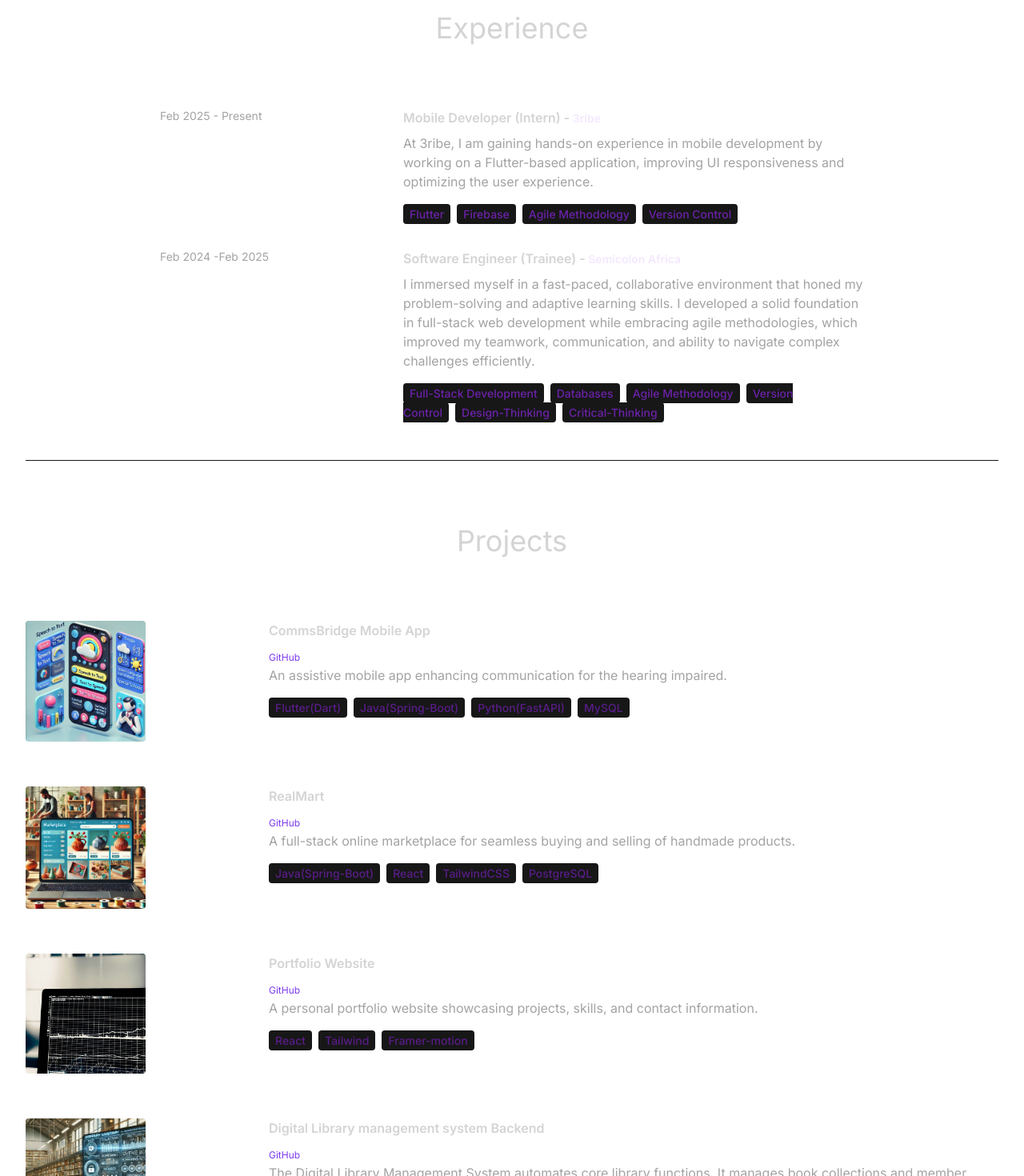
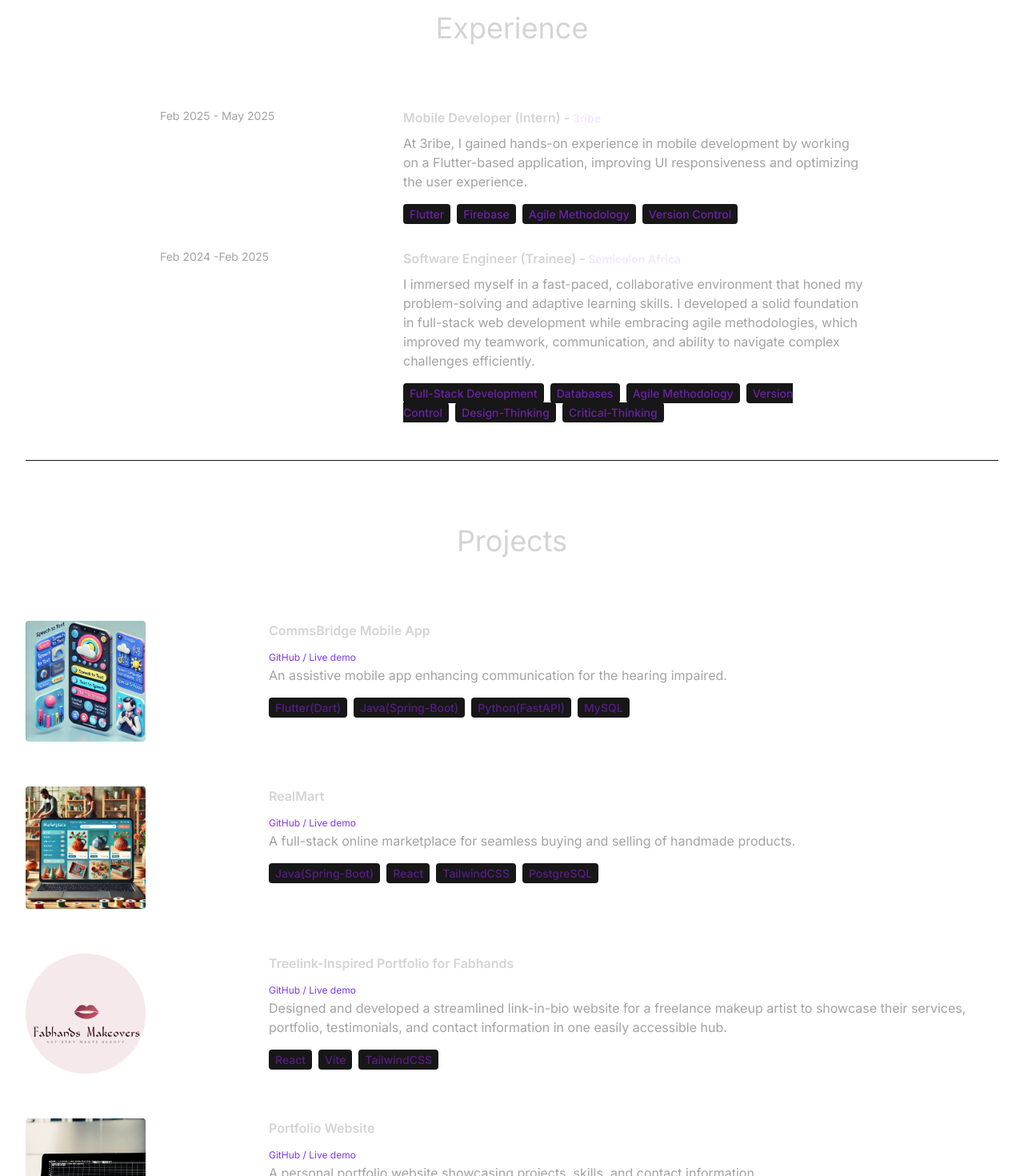
Before and after one commit to Tijanifareed/MyPortfolio, a React (Vite) app: page / in a window 1280 px wide. Shown: the part 2020-3490 px from the top of the page at 80% size. Built offline with nearby package versions, Linux system fonts and the light colour scheme.

Commit message:
updated cv

```diff
--- a/src/components/Projects.jsx
+++ b/src/components/Projects.jsx
@@ -34,7 +34,7 @@
                     className="w-full max-w-wl lg:w-3/4">
                          <h6 className="mb-2 font-semibold">{project.title}</h6>
                          <div>
-                         <a className="text-xs text-violet-600" href={project.github}>GitHub</a>
+                         <a className="text-xs text-violet-600" href={project.github}>GitHub / Live demo</a>
 
                          </div>
                          <p className="mb-4 text-neutral-400">{project.description}</p>
--- a/src/constants/index.js
+++ b/src/constants/index.js
@@ -2,6 +2,7 @@
 import project2 from "../assets/projects/project-2.png";
 import project3 from "../assets/projects/project-3.jpg";
 import project4 from "../assets/projects/project-4.png";
+import project5 from "../assets/projects/project-5.png"
 
 export const HERO_CONTENT = `I am a highly productive Software Engineer passionate about designing scalable, high-performance software solutions. I am proficient in Java, Python, JavaScript, and Dart, and experienced with frameworks and tools such as Spring Boot, React, and Flutter. I have strong knowledge in database management and version control, and am skilled in building secure REST APIs and implementing robust authentication protocols.`;
 
@@ -9,10 +10,10 @@
 
 export const EXPERIENCES = [
   {
-    year: "Feb 2025 - Present",
+    year: "Feb 2025 - May 2025",
     role: "Mobile Developer (Intern)",
     company: " 3ribe",
-    description: `At 3ribe, I am gaining hands-on experience in mobile development by working on a Flutter-based application, improving UI responsiveness and optimizing the user experience.`,
+    description: `At 3ribe, I gained hands-on experience in mobile development by working on a Flutter-based application, improving UI responsiveness and optimizing the user experience.`,
     technologies: ["Flutter","Firebase", "Agile Methodology", "Version Control",],
   },
   {
@@ -47,6 +48,17 @@
       "A full-stack online marketplace for seamless buying and selling of handmade products.",
     technologies: ["Java(Spring-Boot)", "React", "TailwindCSS", "PostgreSQL"],
   },
+
+  {
+    title: "Treelink-Inspired Portfolio for Fabhands",
+    image: project5,
+    github:"https://fabhands-link.vercel.app/",
+    postman:"",
+    description:
+      "Designed and developed a streamlined link-in-bio website for a freelance makeup artist to showcase their services, portfolio, testimonials, and contact information in one easily accessible hub.",
+    technologies: ["React", "Vite", "TailwindCSS",],
+  },
+
   {
     title: "Portfolio Website",
     image: project3,
```
Also changed, not shown: src/assets/projects/project-5.png (added), 1 other file (tests, documents, lock files or other folders).
